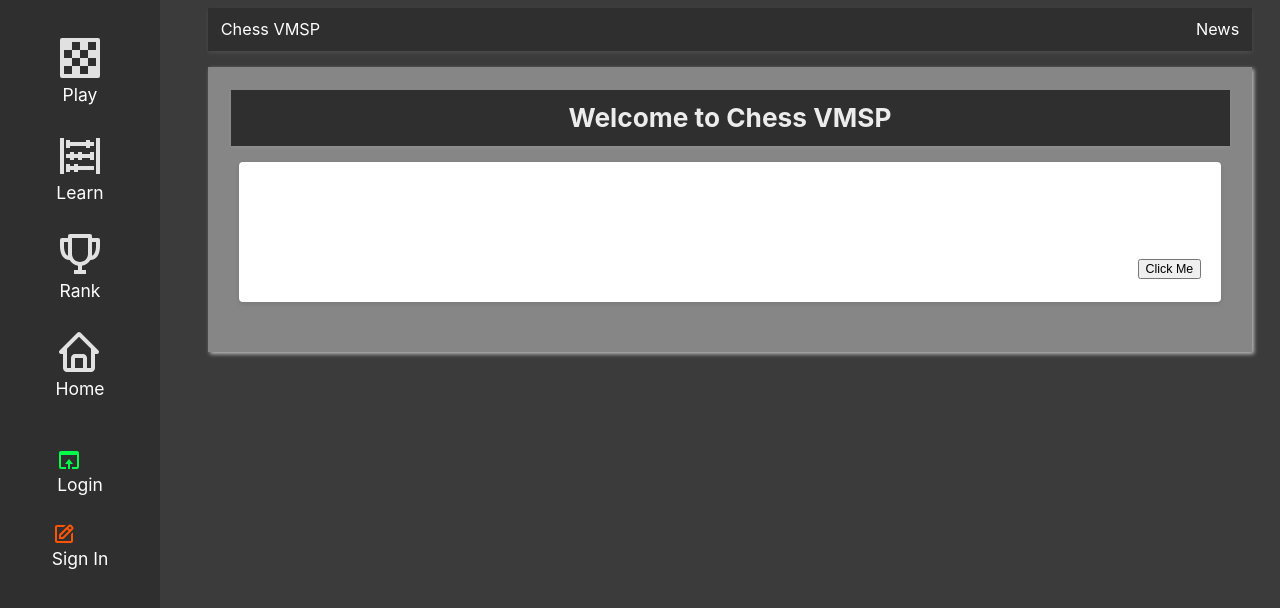
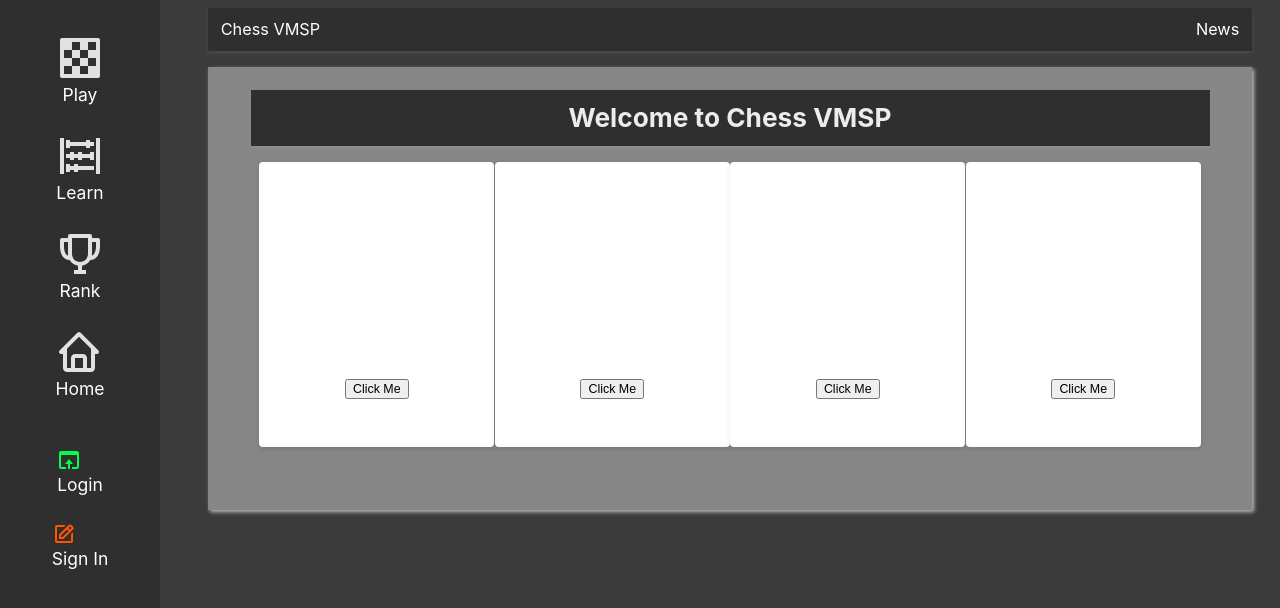
Before and after one commit to leofab/chess-vue-mongo-springboot, a Vue app: page / in a window 1280 px wide. Shown: the top 608 px of the page. Built offline with nearby package versions, Linux system fonts and the light colour scheme.

Commit message:
body.vue refact

```diff
--- a/src/components/Body.vue
+++ b/src/components/Body.vue
@@ -4,6 +4,33 @@
             <h1>Welcome to Chess VMSP</h1>
         </div>
         <div class="body__content">
+            <Card>
+                <template v-slot:header>
+                    <h2>Card Title</h2>
+                </template>
+                <p>Card Content Goes Here</p>
+                <template v-slot:footer>
+                    <button>Click Me</button>
+                </template>
+            </Card>
+            <Card>
+                <template v-slot:header>
+                    <h2>Card Title</h2>
+                </template>
+                <p>Card Content Goes Here</p>
+                <template v-slot:footer>
+                    <button>Click Me</button>
+                </template>
+            </Card>
+            <Card>
+                <template v-slot:header>
+                    <h2>Card Title</h2>
+                </template>
+                <p>Card Content Goes Here</p>
+                <template v-slot:footer>
+                    <button>Click Me</button>
+                </template>
+            </Card>
             <Card>
                 <template v-slot:header>
                     <h2>Card Title</h2>
@@ -31,11 +58,14 @@ export default {
 }
 </script>
 <style scoped>
+button{
+    margin-top: 2rem;
+}
 .body {
     margin-left: 20rem;
     margin-right: 2rem;
     margin-top: 1.625rem;
-    padding: 2.25rem;
+    padding: 4.25rem;
     background-color: #868686;
     border-color: white;
     box-shadow: 2px 2px 4px #bebebe;
@@ -44,6 +74,7 @@ export default {
 
 .body__header {
     padding: 0.825rem 0;
+    margin-top: -2rem;
     background-color: #2f2f2f;
     color: #ececec;
     text-align: center;
@@ -60,5 +91,8 @@ export default {
     margin-top: 0.825rem;
     padding: 0.825rem;
     font-size: 0.625rem;
+    display: flex;
+    flex-direction: row;
+    justify-content: space-evenly;
 }
 </style>
--- a/src/components/Card.vue
+++ b/src/components/Card.vue
@@ -18,8 +18,10 @@
     background-color: #fff;
     border-radius: 4px;
     box-shadow: 0 2px 4px rgba(0, 0, 0, 0.1);
-    margin-bottom: 2rem;
-    padding: 2rem;
+    margin-bottom: 1.25rem;
+    padding: 4.55rem;
+    display: flex;
+    flex-direction: column;
 }
 .card__header {
     font-size: 1.8rem;
@@ -27,8 +29,7 @@
     margin-bottom: 1rem;
 }
 .card__footer {
-
-    margin-top: 1rem;
-    text-align: right;
+    margin-top: 6.225rem;
+    text-align: center;
 }
 </style>
--- a/src/style.css
+++ b/src/style.css
@@ -15,7 +15,7 @@
 }
 *{
   font-size: 62.5%;
-  transition: all 0.5s ease;
+  /*transition: all 0.5s ease;*/
 }
 
 ul{
```
